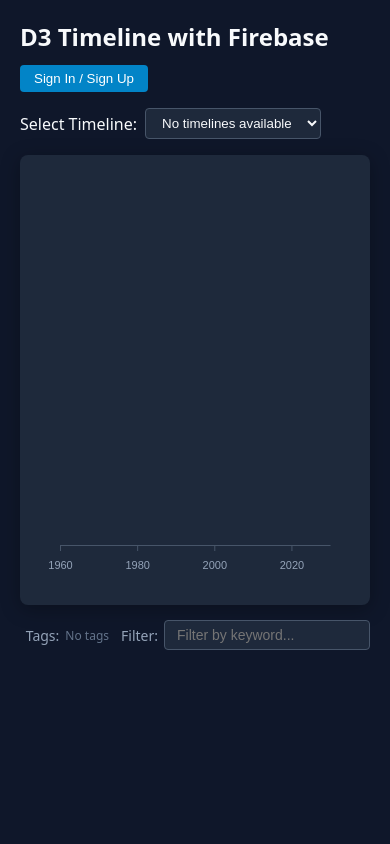
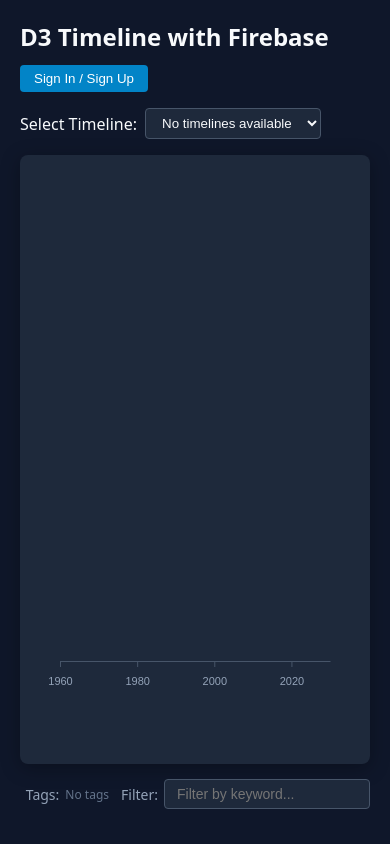
Before and after one commit to grumfellow/timeline, a website built with Vite: page index.html in a window 390 px wide. Built offline with nearby package versions, Linux system fonts and the light colour scheme; some packages are replaced by stand-ins of ours; no server answers; the database is empty.

Commit message:
Make timeline container height responsive to browser viewport height

```diff
--- a/index.html
+++ b/index.html
@@ -4,17 +4,25 @@
   <meta charset="UTF-8" />
   <meta name="viewport" content="width=device-width, initial-scale=1.0" />
   <title>D3 Timeline App</title>
-  <style>
+    <style>
+    html, body {
+      height: 100%;
+    }
     body {
       font-family: system-ui, -apple-system, sans-serif;
       margin: 20px;
       background-color: #0f172a;
       color: #f8fafc;
+      box-sizing: border-box;
+      display: flex;
+      flex-direction: column;
+      height: calc(100vh - 40px);
     }
 
     #timeline-container {
       width: 100%;
-      height: 450px;
+      flex: 1 1 auto;
+      min-height: 250px;
       background: #1e293b;
       border-radius: 8px;
       overflow: hidden;
```
